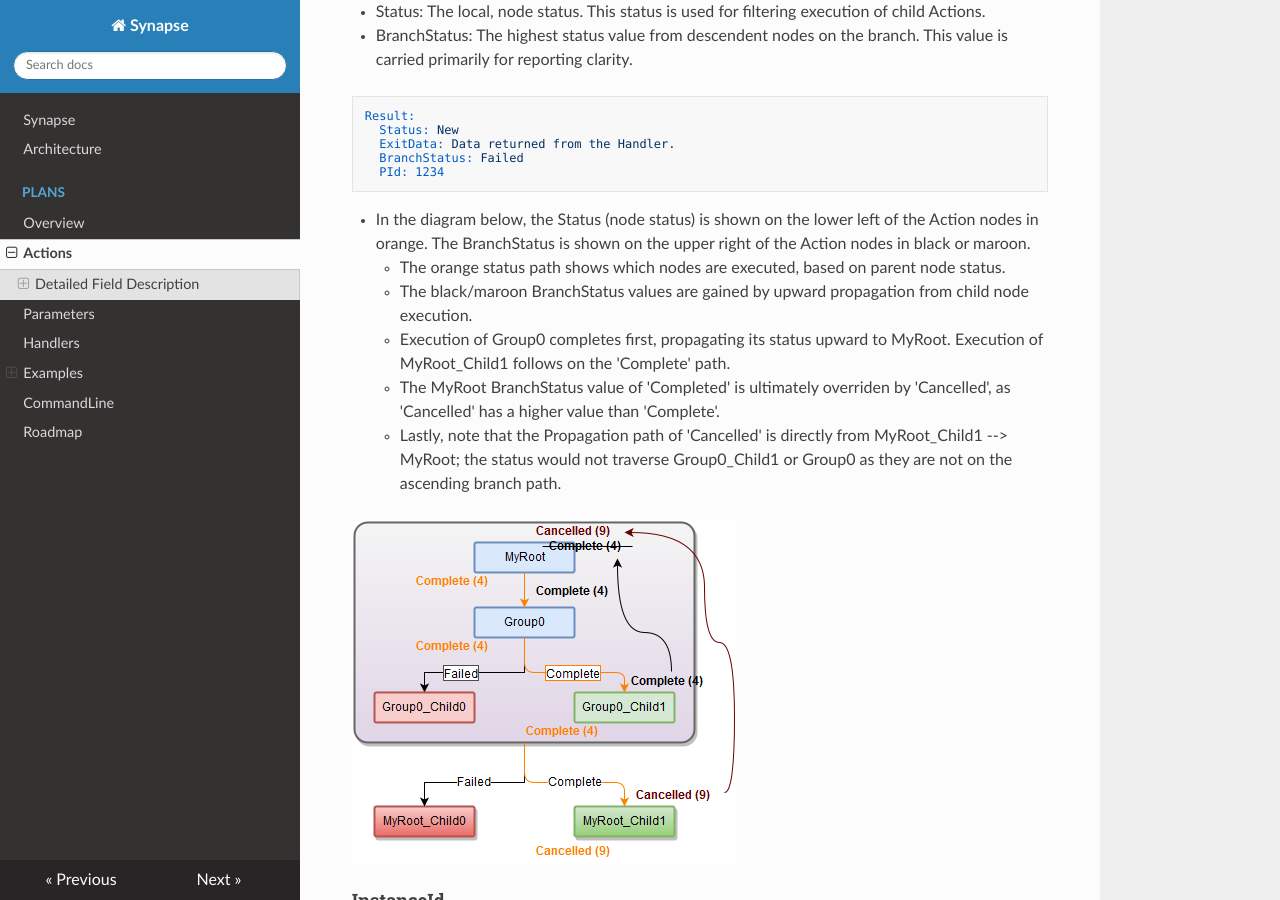
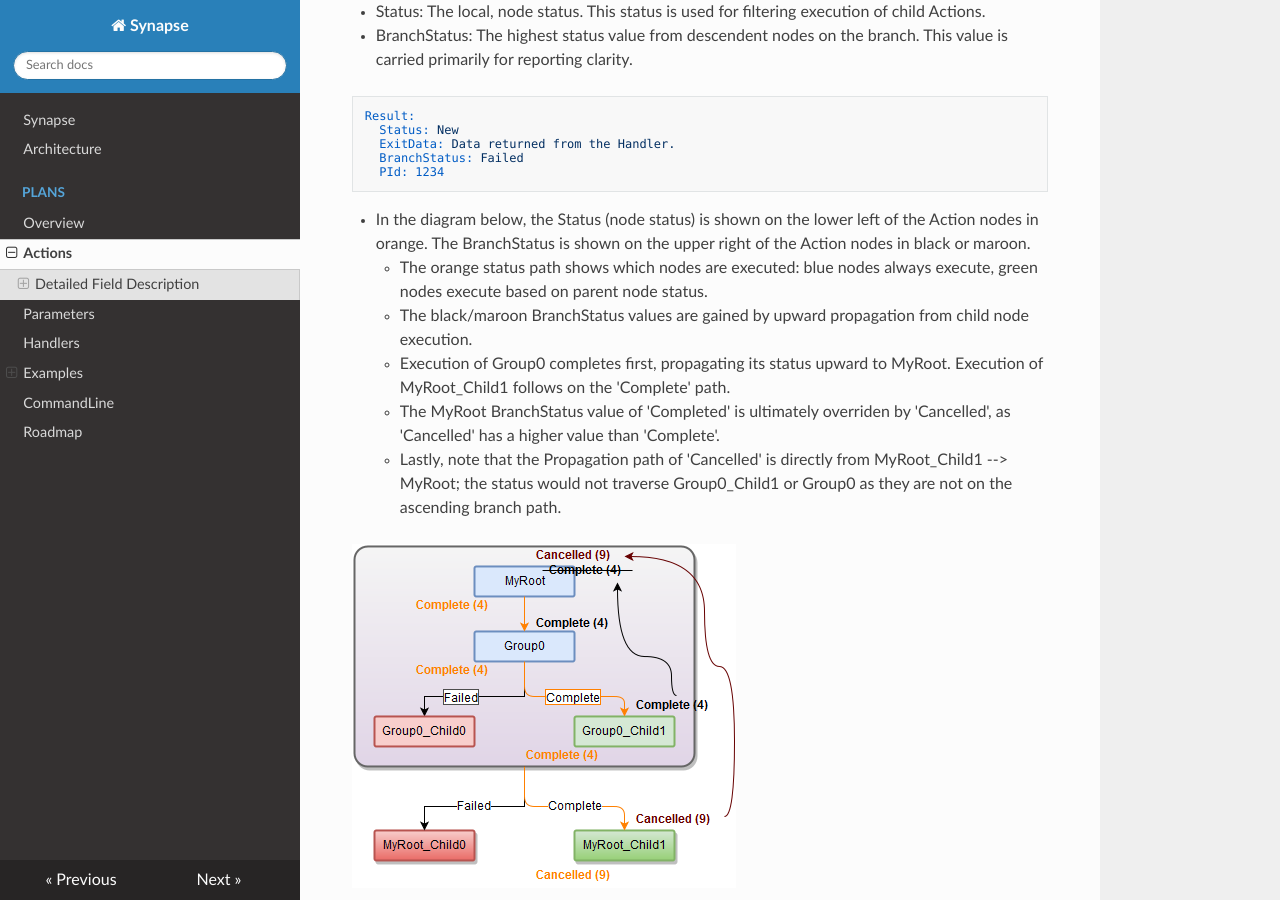
Before and after one commit to SynapseProject/synapse.docs, an MkDocs documentation site: the page built from docs/plans/actions/detail.md, in a window 1280 px wide and 900 px high, scrolled down 2918 px. Built offline with MkDocs 1.6.1, drawn with Linux system fonts in a browser that asks for light colours; nearby versions of some CDN libraries; old or Windows-style settings are respelled for this version of MkDocs.

Commit message:
quick update to diagram/explanation on Actions

````diff
--- a/docs/plans/actions/detail.md
+++ b/docs/plans/actions/detail.md
@@ -101,7 +101,7 @@ Result:
 ```
 
 - In the diagram below, the Status (node status) is shown on the lower left of the Action nodes in orange.  The BranchStatus is shown on the upper right of the Action nodes in black or maroon.
-    - The orange status path shows which nodes are executed, based on parent node status.
+    - The orange status path shows which nodes are executed: blue nodes always execute, green nodes execute based on parent node status.
     - The black/maroon BranchStatus values are gained by upward propagation from child node execution.
     - Execution of Group0 completes first, propagating its status upward to MyRoot.  Execution of MyRoot_Child1 follows on the 'Complete' path.
     - The MyRoot BranchStatus value of 'Completed' is ultimately overriden by 'Cancelled', as 'Cancelled' has a higher value than 'Complete'.
````
Also changed, not shown: docs/img/action_ResultStatusPropagation.png.
